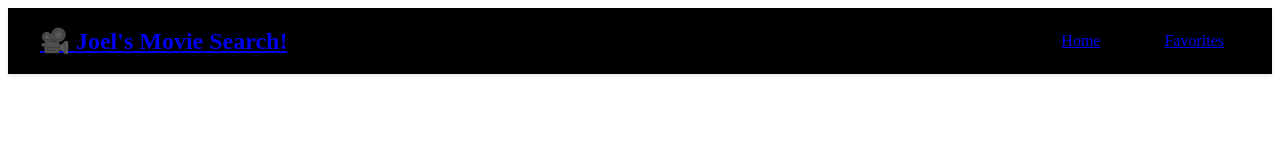
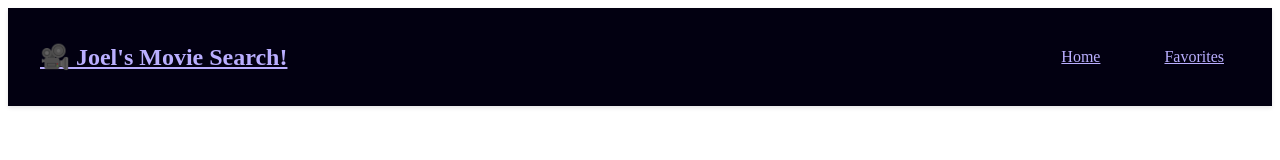
Before and after one commit to joelbaldapan/react-movie-search, a React (Vite) app: page /favorites in a window 1280 px wide. Shown: the top 160 px of the page. Built offline with nearby package versions, Linux system fonts and the light colour scheme; no server answers; the HTML template or start-up script is replaced by a standard one.

Commit message:
feat: update css with thematic colors

```diff
--- a/src/css/Home.css
+++ b/src/css/Home.css
@@ -1,3 +1,5 @@
+@import url("https://fonts.googleapis.com/css2?family=Fira+Code:wght@400;500;700&display=swap");
+
 .home {
   padding: 2rem 0;
   width: 100%;
@@ -14,6 +16,7 @@
 }
 
 .search-input {
+  font-family: "Fira Code", monospace;
   flex: 1;
   padding: 0.75rem 1rem;
   border: none;
@@ -30,7 +33,7 @@
 
 .search-btn {
   padding: 0.75rem 1.5rem;
-  background-color: #e50914;
+  background-color: #3a08ae;
   color: white;
   border-radius: 4px;
   font-weight: 500;
@@ -39,7 +42,7 @@
 }
 
 .search-btn:hover {
-  background-color: #f40612;
+  background-color: #2309e5;
 }
 
 @media (max-width: 639px) {
@@ -76,8 +79,12 @@
 }
 
 .page-btn.active {
-  background: #e50914;
+  background-color: #3a08ae;
   font-weight: bold;
+}
+
+.page-btn:hover {
+  background-color: #2309e5;
 }
 
 .page-btn:disabled {
@@ -93,3 +100,12 @@
   flex-wrap: wrap;
   row-gap: 0.5rem;
 }
+
+.loading {
+  padding: 2rem 0;
+  width: 100%;
+  box-sizing: border-box;
+  display: flex;
+  flex-direction: column;
+  align-items: center;
+}
--- a/src/css/MovieCard.css
+++ b/src/css/MovieCard.css
@@ -2,7 +2,7 @@
   position: relative;
   border-radius: 8px;
   overflow: hidden;
-  background-color: #1a1a1a;
+  background-color: #1b1071;
   transition: transform 0.2s;
   height: 100%;
   display: flex;
@@ -97,7 +97,7 @@
 }
 
 .movie-info p {
-  color: #999;
+  color: #bebebf;
   font-size: 0.9rem;
 }
 
--- a/src/css/Navbar.css
+++ b/src/css/Navbar.css
@@ -1,6 +1,6 @@
 .navbar {
-  background-color: #000000;
-  padding: 1rem 2rem;
+  background-color: #020011;
+  padding: 2rem 2rem;
   display: flex;
   justify-content: space-between;
   align-items: center;
@@ -28,6 +28,10 @@
   background-color: rgba(255, 255, 255, 0.1);
 }
 
+a {
+  color: #baaeff;
+}
+
 @media (max-width: 768px) {
   .navbar {
     padding: 1rem;
--- a/src/css/index.css
+++ b/src/css/index.css
@@ -1,5 +1,7 @@
+@import url('https://fonts.googleapis.com/css2?family=Fira+Code:wght@400;500;700&display=swap');
+
 :root {
-  font-family: Inter, system-ui, Avenir, Helvetica, Arial, sans-serif;
+  font-family: 'Fira Code', monospace;
   line-height: 1.5;
   font-weight: 400;
 
@@ -28,6 +30,13 @@ body {
   width: 100%;
   min-height: 100vh;
   position: relative;
+  background: linear-gradient(
+    0deg,
+    rgba(9, 3, 43, 1) 0%,
+    rgba(4, 1, 21, 1) 15%,
+    rgba(4, 1, 21, 1) 85%,
+    rgba(9, 3, 43, 1) 100%
+  );
 }
 
 #root {
--- a/src/pages/Home.tsx
+++ b/src/pages/Home.tsx
@@ -43,7 +43,7 @@ function Home() {
       setMovies(searchResults);
       setError(null);
     } catch (err) {
-      console.log(err)
+      console.log(err);
       setError("Failed to search movies...");
     } finally {
       setLoading(false);
@@ -57,6 +57,7 @@ function Home() {
 
   return (
     <div className="home">
+      {/* Search movies form */}
       <form onSubmit={handleSearch} className="search-form">
         <input
           type="text"
@@ -70,8 +71,11 @@ function Home() {
         </button>
       </form>
 
+      {/* Loading and Error */}
       {loading && <div className="loading">Loading movies...</div>}
       {error && <div className="error-message">{error}</div>}
+
+      {/* Display Movie Cards */}
       {!loading && !error && (
         <div className="movies-grid">
           {movies.map((movie) => (
```
